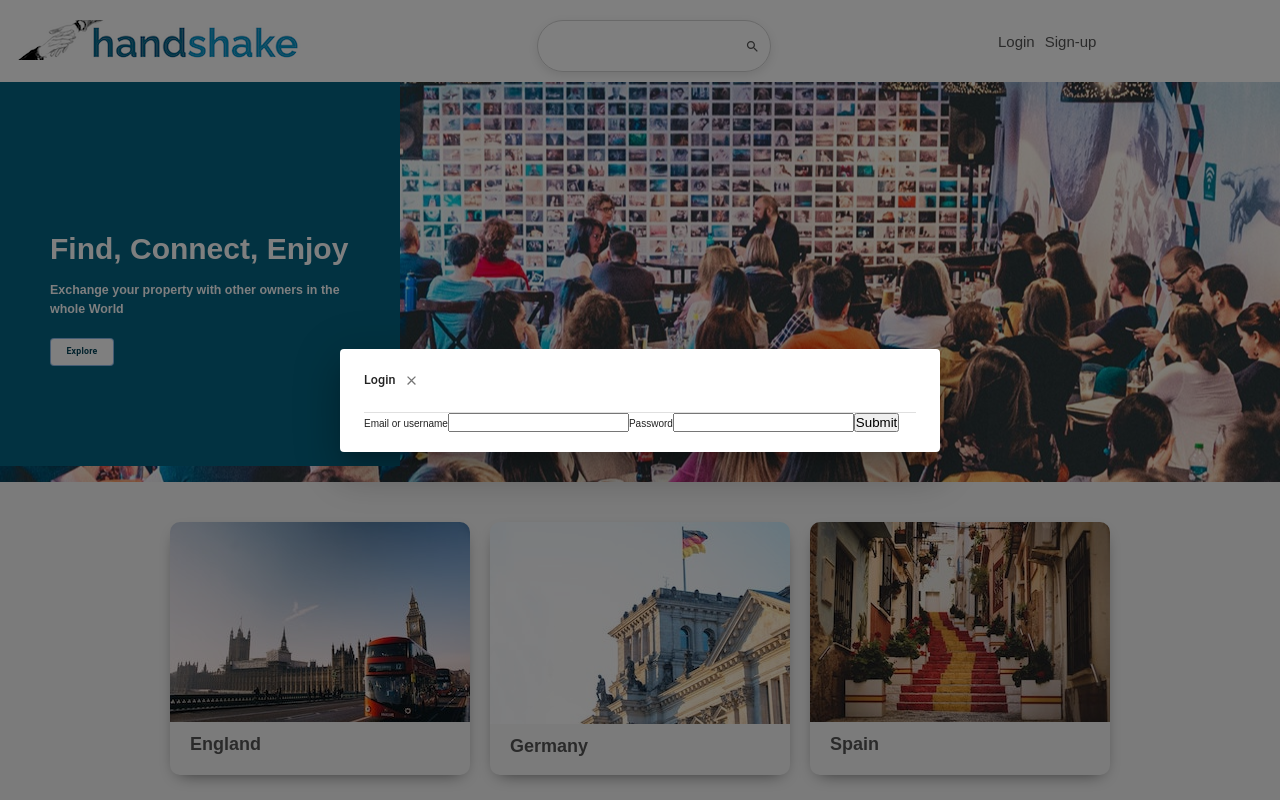
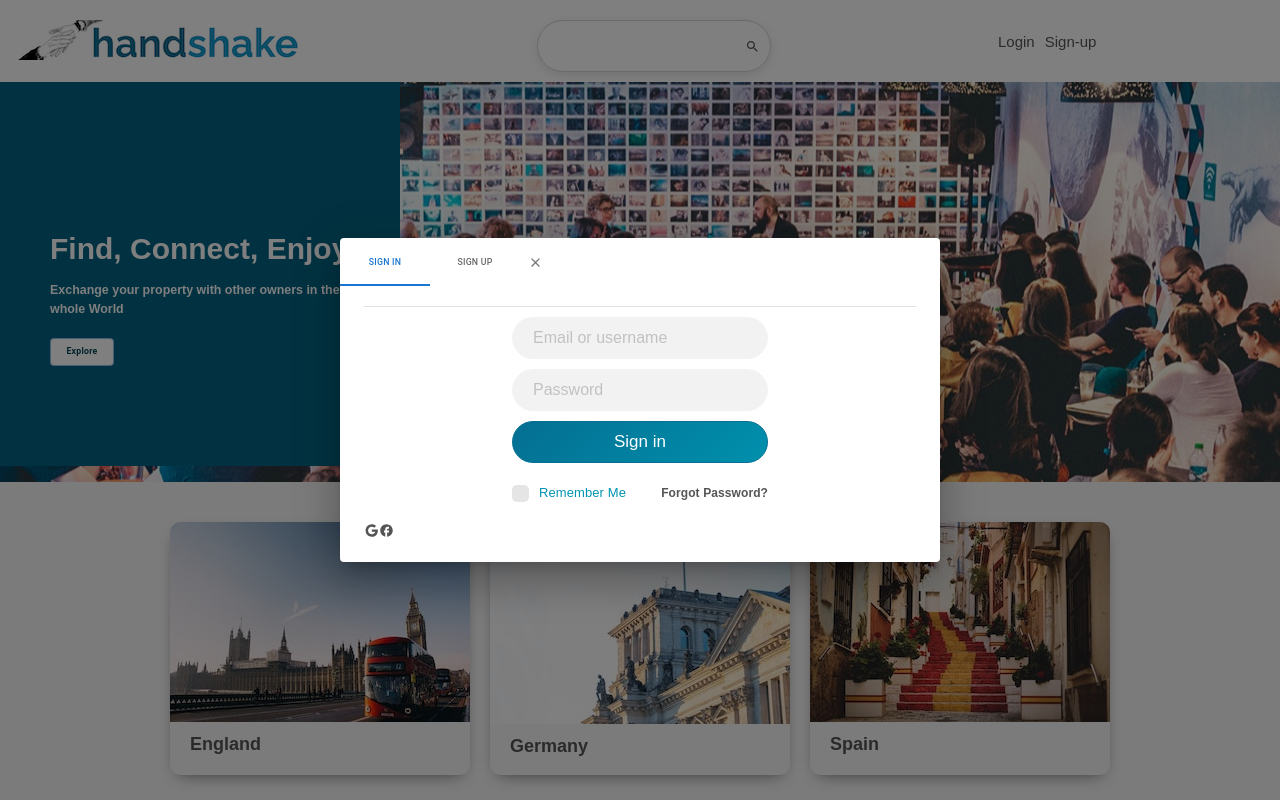
Before and after one commit to Willy0712/handshakeUI, a React (Create React App) app in the folder handshakeui/: page / in a window 1280 px wide. Both pictures are taken after a click on the item "Login". Shown: the top 800 px of the page. Built offline with nearby package versions, Linux system fonts and the light colour scheme.

Commit message:
Login design almost done

```diff
--- a/handshakeui/package.json
+++ b/handshakeui/package.json
@@ -5,6 +5,10 @@
   "dependencies": {
     "@emotion/react": "^11.10.4",
     "@emotion/styled": "^11.10.4",
+    "@fortawesome/fontawesome-svg-core": "^6.2.0",
+    "@fortawesome/free-regular-svg-icons": "^6.2.0",
+    "@fortawesome/free-solid-svg-icons": "^6.2.0",
+    "@fortawesome/react-fontawesome": "^0.2.0",
     "@mui/icons-material": "^5.10.3",
     "@mui/material": "^5.10.5",
     "@testing-library/jest-dom": "^5.16.5",
--- a/handshakeui/public/index.html
+++ b/handshakeui/public/index.html
@@ -3,6 +3,10 @@
   <head>
     <meta charset="utf-8" />
     <link rel="icon" href="%PUBLIC_URL%/favicon.ico" />
+    <link
+      href="https://use.fontawesome.com/releases/v5.12.0/css/all.css"
+      rel="stylesheet"
+    />
     <meta name="viewport" content="width=device-width, initial-scale=1" />
     <meta name="theme-color" content="#000000" />
     <meta
--- a/handshakeui/src/Components/DialogModal.tsx
+++ b/handshakeui/src/Components/DialogModal.tsx
@@ -1,7 +1,5 @@
 import {
-  Button,
   Dialog,
-  DialogActions,
   DialogContent,
   DialogTitle,
   Divider,
@@ -14,12 +12,17 @@ import { TransitionProps } from "@mui/material/transitions";
 import React from "react";
 import useMediaQuery from "@mui/material/useMediaQuery";
 import { useTheme } from "@mui/material/styles";
+import { Tabs, Tab, Box, Typography } from "@mui/material";
+import { useState } from "react";
+import SignIn from "./SignIn/SignIn";
+import SignUp from "./SignUp/SignUp";
 
 interface ModalProps {
   title: string;
-  children: React.ReactNode;
+  // children: React.ReactNode;
   isOpen: boolean;
   handleClose: () => void;
+  indexTab: number;
 }
 
 const Transition = React.forwardRef(function Transition(
@@ -33,12 +36,36 @@ const Transition = React.forwardRef(function Transition(
 
 const DialogModal: React.FunctionComponent<ModalProps> = ({
   title,
-  children,
   isOpen,
   handleClose,
+  indexTab,
 }) => {
   const theme = useTheme();
   const fullScreen = useMediaQuery(theme.breakpoints.down("sm"));
+  const [value, setValue] = useState(0);
+  const handleChange = (event: any, newValue: number) => {
+    setValue(newValue);
+  };
+
+  function TabPanel(props: any) {
+    let { children, value, index, ...other } = props;
+
+    return (
+      <div
+        role="tabpanel"
+        hidden={value !== index}
+        id={`simple-tabpanel-${index}`}
+        aria-labelledby={`simple-tab-${index}`}
+        {...other}
+      >
+        {value === index && (
+          <Box>
+            <Typography>{children}</Typography>
+          </Box>
+        )}
+      </div>
+    );
+  }
   return (
     <Dialog
       fullScreen={fullScreen}
@@ -49,16 +76,32 @@ const DialogModal: React.FunctionComponent<ModalProps> = ({
       open={isOpen}
       onClose={handleClose}
     >
-      <DialogTitle id="max-width-dialog-title">
-        {title}
+      <Tabs
+        value={value}
+        indicatorColor="primary"
+        textColor="primary"
+        onChange={handleChange}
+        aria-label="disabled tabs example"
+      >
+        <Tab label="Sign In" />
+
+        <Tab label="Sign Up" />
         <IconButton onClick={handleClose}>
           <CloseIcon />
         </IconButton>
-      </DialogTitle>
-      <DialogContent>
-        <Divider />
-        {children}
-      </DialogContent>
+      </Tabs>
+      <TabPanel value={value} index={0}>
+        <DialogContent>
+          <Divider />
+          <SignIn />
+        </DialogContent>
+      </TabPanel>
+      <TabPanel value={value} index={1}>
+        <DialogContent>
+          <Divider />
+          <SignUp />
+        </DialogContent>
+      </TabPanel>
     </Dialog>
   );
 };
--- a/handshakeui/src/Components/MainComponets/Header.tsx
+++ b/handshakeui/src/Components/MainComponets/Header.tsx
@@ -6,6 +6,7 @@ import { Outlet, Link } from "react-router-dom";
 import { Fragment } from "react";
 import SignIn from "../SignIn/SignIn";
 import DialogModel from "../DialogModal";
+import SignUp from "../SignUp/SignUp";
 
 interface IHeaderProps {}
 
@@ -46,14 +47,20 @@ const Header: React.FunctionComponent<IHeaderProps> = () => {
             <li onClick={handleDialogOpen}>Login</li>
             <DialogModel
               title="Login"
-              children={<SignIn />}
+              // children={<SignIn />}
               isOpen={isOpen}
               handleClose={handleDialogClose}
+              indexTab={0}
             />
 
-            <li>
-              <Link to="/signup"> Sign-up</Link>
-            </li>
+            <li onClick={handleOpen}>Sign-up</li>
+            <DialogModel
+              title="Sign-up"
+              // children={<SignUp />}
+              isOpen={isOpenDialog}
+              handleClose={handleClose}
+              indexTab={1}
+            />
           </ul>
         </div>
       </div>
--- a/handshakeui/src/Components/SignIn/SignIn.tsx
+++ b/handshakeui/src/Components/SignIn/SignIn.tsx
@@ -1,18 +1,14 @@
-import { Dialog, DialogContent, DialogTitle, Modal } from "@mui/material";
+import { Fragment } from "react";
 import { useForm } from "react-hook-form";
-import module from "../../Styles/SignIn.module.scss";
+import { Link } from "react-router-dom";
+import classes from "../../Styles/SignIn.module.scss";
+import FacebookOutlinedIcon from "@mui/icons-material/FacebookOutlined";
+import GoogleIcon from "@mui/icons-material/Google";
 
 interface LoginValues {
   emailOrUsername: string;
   password: string;
   isShowLogin: string;
-}
-
-interface SignInProps {
-  title: string;
-  children: React.ReactNode;
-  isOpen: boolean;
-  handleClose: () => void;
 }
 
 const SignIn: React.FunctionComponent = () => {
@@ -23,17 +19,51 @@ const SignIn: React.FunctionComponent = () => {
   } = useForm<LoginValues>();
 
   return (
-    <form onSubmit={handleSubmit((data) => console.log(data))}>
-      <label>Email or username</label>
-      <input {...register("emailOrUsername")} />
-      {errors.emailOrUsername && <p>Last name is required.</p>}
+    <Fragment>
+      <form
+        className={classes.signInform}
+        onSubmit={handleSubmit((data) => console.log(data))}
+      >
+        <input
+          {...register("emailOrUsername")}
+          className={classes.form__control}
+          placeholder="Email or username"
+        />
+        {errors.emailOrUsername && <p>Last name is required.</p>}
 
-      <label>Password</label>
-      <input {...register("password", { required: true })} />
-      {errors.password && <p>Please enter a valid password.</p>}
+        <input
+          {...register("password", { required: true })}
+          className={classes.form__control}
+          placeholder="Password"
+        />
+        {errors.password && <p>Please enter a valid password.</p>}
 
-      <input type="submit" />
-    </form>
+        <input type="submit" value="Sign in" className={classes.btn} />
+        <div className={classes.remember__forgotpass}>
+          <div className={classes.rememberMe}>
+            <input type="checkbox" />
+            <label className={classes.checkbox__wrap}>Remember Me</label>
+          </div>
+          <div className={classes.forgotpass}>
+            <Link to="#">Forgot Password?</Link>
+          </div>
+        </div>
+      </form>
+      <div className={classes.socialLinks}>
+        <p className={classes.justify__content__end}>
+          <Link to="#" className={classes.justify__content__center}>
+            <span className={classes.icons}>
+              <GoogleIcon />
+            </span>
+          </Link>
+          <Link to="#" className={classes.justify__content__center}>
+            <span className={classes.icons}>
+              <FacebookOutlinedIcon />
+            </span>
+          </Link>
+        </p>
+      </div>
+    </Fragment>
   );
 };
 
--- a/handshakeui/src/Components/SignUp/SignUp.tsx
+++ b/handshakeui/src/Components/SignUp/SignUp.tsx
@@ -1,10 +1,47 @@
 import { useForm } from "react-hook-form";
 import module from "../../Styles/SignIn.module.scss";
 
-type LoginValues = {};
+type SignUpValues = {
+  firstName: string;
+  lastName: string;
+  email: string;
+  password: string;
+  confirmPassword: string;
+  dateOfBirth: string;
+  gender: string;
+};
 
 const SignUp = () => {
-  return <form></form>;
+  const {
+    register,
+    handleSubmit,
+    formState: { errors },
+  } = useForm<SignUpValues>();
+
+  return (
+    <form
+      className={module.form}
+      onSubmit={handleSubmit((data) => console.log(data))}
+    >
+      <label>First Name</label>
+      <input {...register("firstName")} />
+      {errors.firstName && <p>First name is required.</p>}
+
+      <label>Last Name</label>
+      <input {...register("lastName")} />
+      {errors.lastName && <p>Last name is required.</p>}
+
+      <label>Password</label>
+      <input {...register("confirmPassword", { required: true })} />
+      {errors.password && <p>Please enter a valid password.</p>}
+
+      <label>Confirm Password</label>
+      <input {...register("confirmPassword", { required: true })} />
+      {errors.password && <p>Please enter a valid password.</p>}
+
+      <input type="submit" />
+    </form>
+  );
 };
 
 export default SignUp;
--- a/handshakeui/src/Styles/Constants.scss
+++ b/handshakeui/src/Styles/Constants.scss
@@ -2,6 +2,8 @@
 shades: #046483, #035975, #034e66, #024358, #023849, #022c3a, #01212c, #01161d , #000b0f, #000000,
 tints: #1d7d9d , #368ca8, #4f9ab3 , #68a9be, #82b7c9, #9bc5d3, #b4d4de, #cde2e9 , #e6f1f4, #ffffff,
 */
+
+$font-primary: "Raleway", sans-serif;
 
 $main-color: #046f92;
 $main-color-shade-1: #046483;
@@ -30,6 +32,7 @@ $font-weight-medium: 500;
 
 $darkColor: #43464b;
 $textColort: #555;
+$backgroundColorInput: rgba(0, 0, 0, 0.1);
 $pagePadding: 20px;
 $backgroundColor: #f8f8f8;
 $blue: #1a357a;
--- a/handshakeui/src/Styles/Header.module.scss
+++ b/handshakeui/src/Styles/Header.module.scss
@@ -30,6 +30,7 @@
   justify-content: space-between;
   width: 15vw;
   margin-right: 80px;
+  cursor: pointer;
 }
 
 .header__center {
--- a/handshakeui/src/Styles/SignIn.module.scss
+++ b/handshakeui/src/Styles/SignIn.module.scss
@@ -0,0 +1,163 @@
+@import "./Constants.scss";
+.signInform {
+  display: flex;
+  flex-direction: column;
+  width: 50%;
+  padding: 1rem;
+  margin: 0 auto;
+  gap: 10px;
+  font-family: $font-primary;
+  font-weight: bold;
+  font-size: larger;
+}
+
+@mixin gradient-background() {
+  background: rgba(4, 111, 146, 1);
+  background: -moz-linear-gradient(
+    -45deg,
+    rgba(4, 111, 146, 1) 0%,
+    rgba(0, 144, 173, 1) 100%
+  );
+  background: -webkit-gradient(
+    left top,
+    right bottom,
+    color-stop(0%, rgba(4, 111, 146, 1)),
+    color-stop(100%, rgba(0, 144, 173, 1))
+  );
+  background: -webkit-linear-gradient(
+    -45deg,
+    rgba(4, 111, 146, 1) 0%,
+    rgba(0, 144, 173, 1) 100%
+  );
+  background: -o-linear-gradient(
+    -45deg,
+    rgba(4, 111, 146, 1) 0%,
+    rgba(0, 144, 173, 1) 100%
+  );
+  background: -ms-linear-gradient(
+    -45deg,
+    rgba(4, 111, 146, 1) 0%,
+    rgba(0, 144, 173, 1) 100%
+  );
+  background: linear-gradient(
+    135deg,
+    rgba(4, 111, 146, 1) 0%,
+    rgba(0, 144, 173, 1) 100%
+  );
+  filter: progid:DXImageTransform.Microsoft.gradient( startColorstr='#046f92', endColorstr='##00d4ff', GradientType=1 );
+}
+
+.form__control {
+  height: 42px;
+  background: rgba(0, 0, 0, 0.05);
+  color: $black;
+  font-size: 16px;
+  border-radius: 50px;
+  box-shadow: none;
+  border: 1px solid transparent;
+  padding-left: 20px;
+  padding-right: 20px;
+  // @include transition();
+  &::-webkit-input-placeholder {
+    /* Chrome/Opera/Safari */
+    color: rgba(0, 0, 0, 0.2) !important;
+  }
+  &::-moz-placeholder {
+    /* Firefox 19+ */
+    color: rgba(0, 0, 0, 0.2) !important;
+  }
+  &:-ms-input-placeholder {
+    /* IE 10+ */
+    color: rgba(0, 0, 0, 0.2) !important;
+  }
+  &:-moz-placeholder {
+    /* Firefox 18- */
+    color: rgba(0, 0, 0, 0.2) !important;
+  }
+  &:focus,
+  &:active {
+    outline: none !important;
+    box-shadow: none;
+    background: rgba(0, 0, 0, 0.07);
+    border-color: transparent;
+  }
+}
+
+//BUTTON
+.btn {
+  cursor: pointer;
+  box-shadow: none !important;
+  font-size: 17px;
+  padding: 10px 20px;
+  border-radius: 50px;
+  background: $main-color;
+  border: 1px solid $main-color;
+  color: $white;
+  font-weight: 500;
+  @include gradient-background();
+  //TODO: add hover effect
+}
+
+::placeholder {
+  color: $black;
+  opacity: 1; /* Firefox */
+}
+
+.remember__forgotpass {
+  display: flex;
+  justify-content: space-between;
+  align-items: center;
+  margin-top: 10px;
+  margin-bottom: 10px;
+  color: $textColort;
+
+  .rememberMe {
+    //TODO: add text clickalble: https://www.youtube.com/watch?v=y93M3RoKQUE
+    display: flex;
+    align-items: center;
+    gap: 1rem;
+    font-size: 1.3rem;
+    font-weight: 500;
+
+    input[type="checkbox"] {
+      appearance: none;
+      -webkit-appearance: none;
+      height: 17px;
+      width: 17px;
+      background-color: $backgroundColorInput;
+      border-radius: 5px;
+      cursor: pointer;
+      display: flex;
+      align-items: center;
+      justify-content: center;
+      outline: none;
+    }
+
+    label {
+      color: #0094b1;
+      font-family: $font-primary;
+      font-weight: 500;
+      cursor: pointer;
+    }
+
+    input[type="checkbox"]::after {
+      font-family: "Font Awesome 5 Free";
+      content: "\f00c";
+      font-weight: 900;
+      font-size: 12px;
+      color: $white;
+      display: none;
+    }
+
+    input[type="checkbox"]:hover {
+      background-color: #a5a5a5;
+      transition: 0.3s;
+    }
+    input[type="checkbox"]:checked {
+      background-color: $main-color;
+    }
+    input[type="checkbox"]:checked::after {
+      display: block;
+    }
+  }
+}
```
Also changed, not shown: 1 other file (tests, documents, lock files or other folders).
